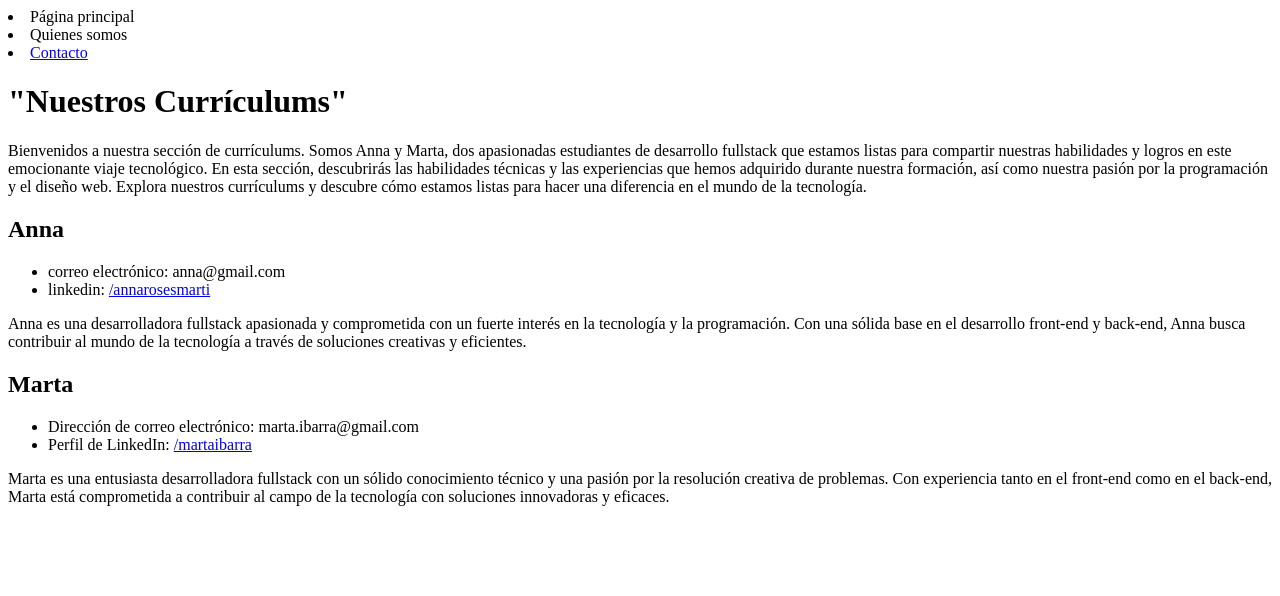
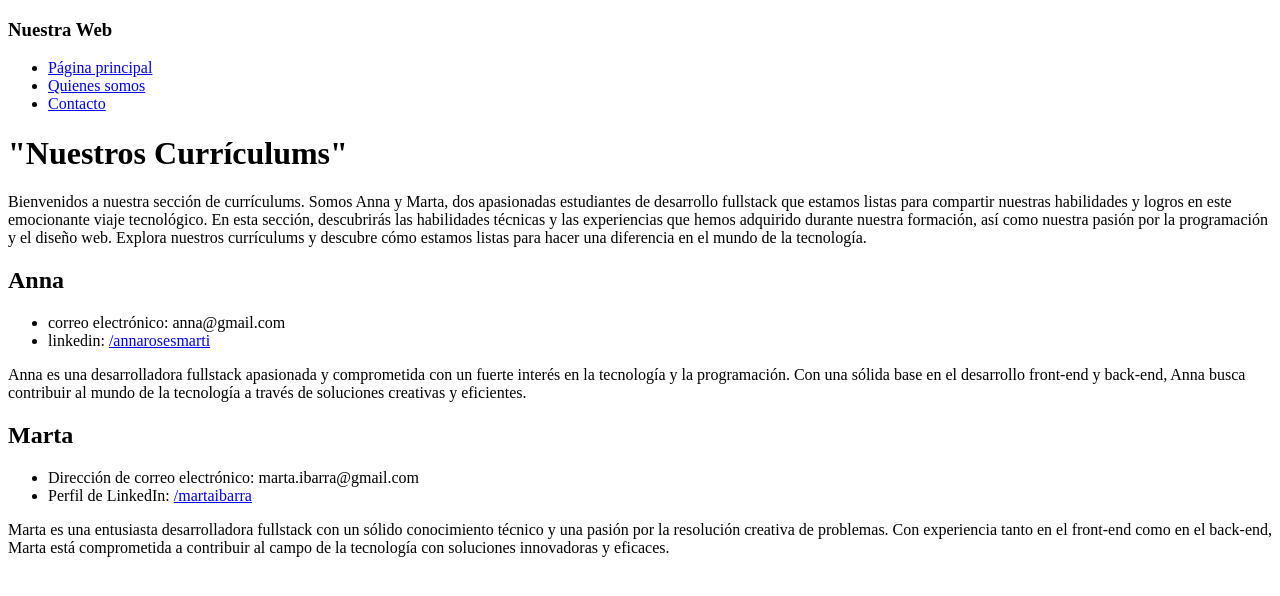
Before and after one commit to Marpro24/202309-w4ch2-marta-ibarra-anna-roses, a plain HTML site: page cv.html in a window 1280 px wide. Drawn offline with Linux system fonts and the light colour scheme.

Commit message:
Amend anchors in the nav menu

```diff
--- a/cv.html
+++ b/cv.html
@@ -11,9 +11,14 @@
 
 <body>
   <header>
-    <li><a href="/index.html" target="_blank" title="home"></a>Página principal</li>
-    <li><a href="/about-us.html" target="_blank" title="quienes-somos"></a>Quienes somos</li>
-    <li><a href="/contact.html" target="_blank" title="contact-page">Contacto</a></li>
+    <h3>Nuestra Web</h3>
+    <nav>
+      <ul>
+        <li><a href="/index.html" target="_blank" title="home">Página principal</a></li>
+        <li><a href="/about-us.html" target="_blank" title="quienes-somos">Quienes somos</a></li>
+        <li><a href="/contact.html" target="_blank" title="contact-page">Contacto</a></li>
+      </ul>
+    </nav>
   </header>
   <main>
     <h1>"Nuestros Currículums"</h1>
```
Also changed, not shown: about-us.html (+2 -2 lines), contact.html (+8 -3 lines), index.html (+2 -2 lines).
